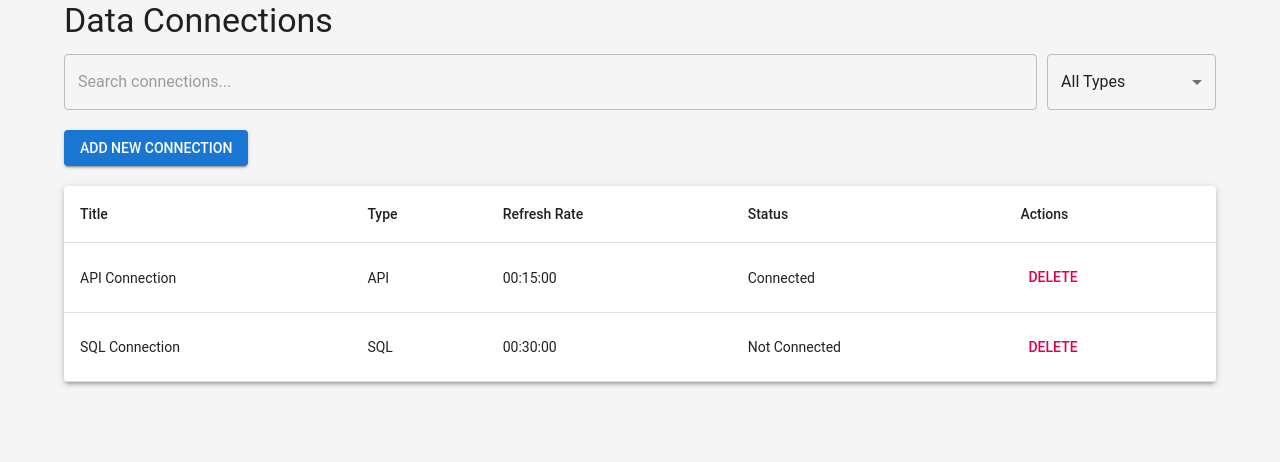
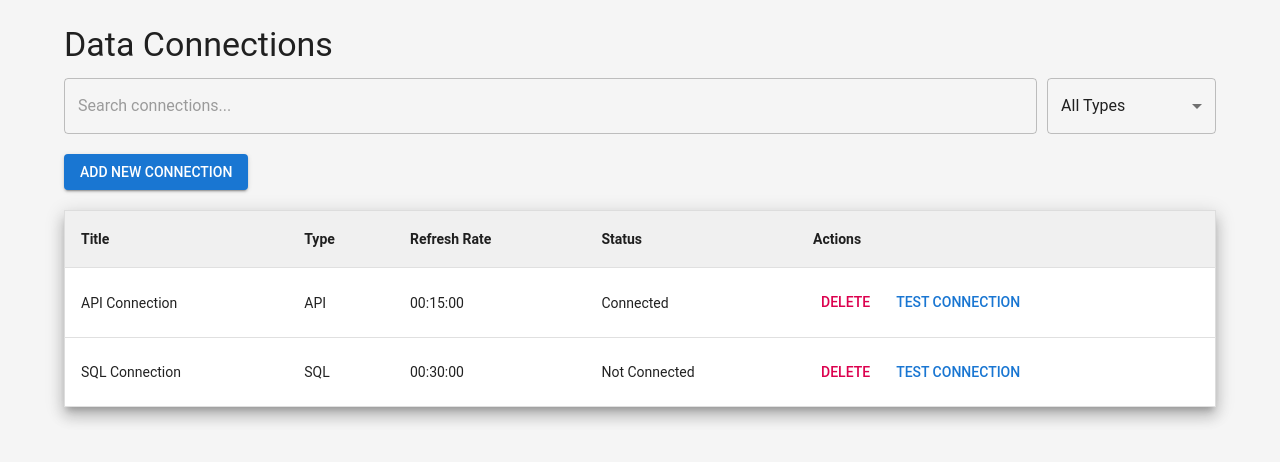
Before and after one commit to Biju-Raymond/EviView_Poc, a React (Create React App) app in the folder eviview_poc/: page /data-connections in a window 1280 px wide. Shown: the top 462 px of the page. Built offline with nearby package versions, Linux system fonts and the light colour scheme.

Commit message:
DataConnections Page modified

```diff
--- a/eviview_poc/src/pages/DataConnections.js
+++ b/eviview_poc/src/pages/DataConnections.js
@@ -41,7 +41,7 @@ const DataConnections = () => {
     const handleDeleteDialogClose = () => {
         setDeleteDialog({ open: false, id: null });
     };
-    // Computed filtered data
+
     const filteredData = useMemo(() => {
         return data.filter((row) => {
             return (
@@ -51,19 +51,16 @@ const DataConnections = () => {
         });
     }, [data, searchQuery, filterType]);
 
-    // Open the dialog
     const handleOpen = () => setOpen(true);
     const handleClose = () => {
         setOpen(false);
         setFormData({ title: '', type: '', refreshRate: '' });
     };
 
-    // Handle form input
     const handleChange = (e) => {
         setFormData({ ...formData, [e.target.name]: e.target.value });
     };
 
-    // Handle form submission
     const handleSubmit = () => {
         if (!formData.title || !formData.type || !formData.refreshRate) {
             setSnackbar({ open: true, message: 'All fields are required!', severity: 'error' });
@@ -78,11 +75,20 @@ const DataConnections = () => {
     const handleDeleteConfirm = () => {
         setData(data.filter((row) => row.id !== deleteDialog.id));
         setDeleteDialog({ open: false, id: null });
-        setSnackbar({ open: true, message: 'Connection deleted!', severity: 'info' });
+        setSnackbar({ open: true, message: 'Connection Deleted!', severity: 'info' });
+    };
+
+    const handleTestConnection = (id) => {
+        const connection = data.find((row) => row.id === id);
+        if (connection) {
+            // Simulate a successful connection test
+            setSnackbar({ open: true, message: `${connection.title} tested successfully!`, severity: 'success' });
+        }
     };
 
     return (
         <Container>
+            <br></br>
             <Typography variant="h4" gutterBottom>
                 Data Connections
             </Typography>
@@ -113,20 +119,31 @@ const DataConnections = () => {
             </Button>
 
             {/* Connections Table */}
-            <Paper elevation={3}>
-                <Table>
-                    <TableHead>
+            <Paper elevation={10}>
+                <Table sx={{ border: '1px solid #ddd', borderRadius: '8px' }}>
+
+                    <TableHead sx={{ backgroundColor: '#f0f0f0' }}>
+
                         <TableRow>
-                            <TableCell>Title</TableCell>
-                            <TableCell>Type</TableCell>
-                            <TableCell>Refresh Rate</TableCell>
-                            <TableCell>Status</TableCell>
-                            <TableCell>Actions</TableCell>
+                            <TableCell sx={{ fontWeight: 'bold' }}>Title</TableCell>
+                            <TableCell sx={{ fontWeight: 'bold' }}>Type</TableCell>
+                            <TableCell sx={{ fontWeight: 'bold' }}>Refresh Rate</TableCell>
+                            <TableCell sx={{ fontWeight: 'bold' }}>Status</TableCell>
+                            <TableCell sx={{ fontWeight: 'bold' }}>Actions</TableCell>
                         </TableRow>
                     </TableHead>
+
                     <TableBody>
                         {filteredData.map((row) => (
-                            <TableRow key={row.id}>
+                            <TableRow
+                                key={row.id}
+                                sx={{
+                                    '&:hover': {
+                                        backgroundColor: '#f5f5f5',
+                                    },
+                                }}
+                            >
+
                                 <TableCell>{row.title}</TableCell>
                                 <TableCell>{row.type}</TableCell>
                                 <TableCell>{row.refreshRate}</TableCell>
@@ -134,6 +151,13 @@ const DataConnections = () => {
                                 <TableCell>
                                     <Button color="secondary" onClick={() => handleDeleteClick(row.id)}>
                                         Delete
+                                    </Button>
+                                    <Button
+                                        color="primary"
+                                        onClick={() => handleTestConnection(row.id)}
+                                        style={{ marginLeft: '10px' }}
+                                    >
+                                        Test Connection
                                     </Button>
                                 </TableCell>
                             </TableRow>
```
